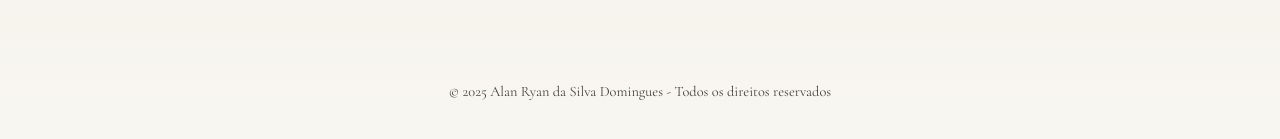
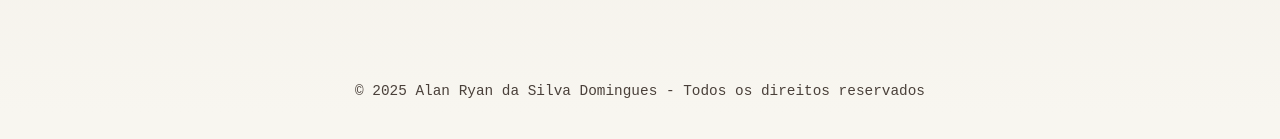
Before and after one commit to 0nF1REy/to-do-list-springboot-spa, an Angular app: page /home in a window 1280 px wide. Shown: the part 687-826 px from the top of the page. Built offline with nearby package versions, Linux system fonts and the light colour scheme; no server answers.

Commit message:
style: change font and size

```diff
--- a/src/app/components/page-footer/page-footer.component.css
+++ b/src/app/components/page-footer/page-footer.component.css
@@ -1,9 +1,10 @@
 .footer-vintage {
+  font-family: "Courier New", Courier, monospace;
   position: fixed;
   bottom: 0;
   width: 100%;
   text-align: center;
   padding: 10px 0;
-  font-size: 0.9em;
+  font-size: 0.9rem;
   color: var(--color-text);
 }
```
